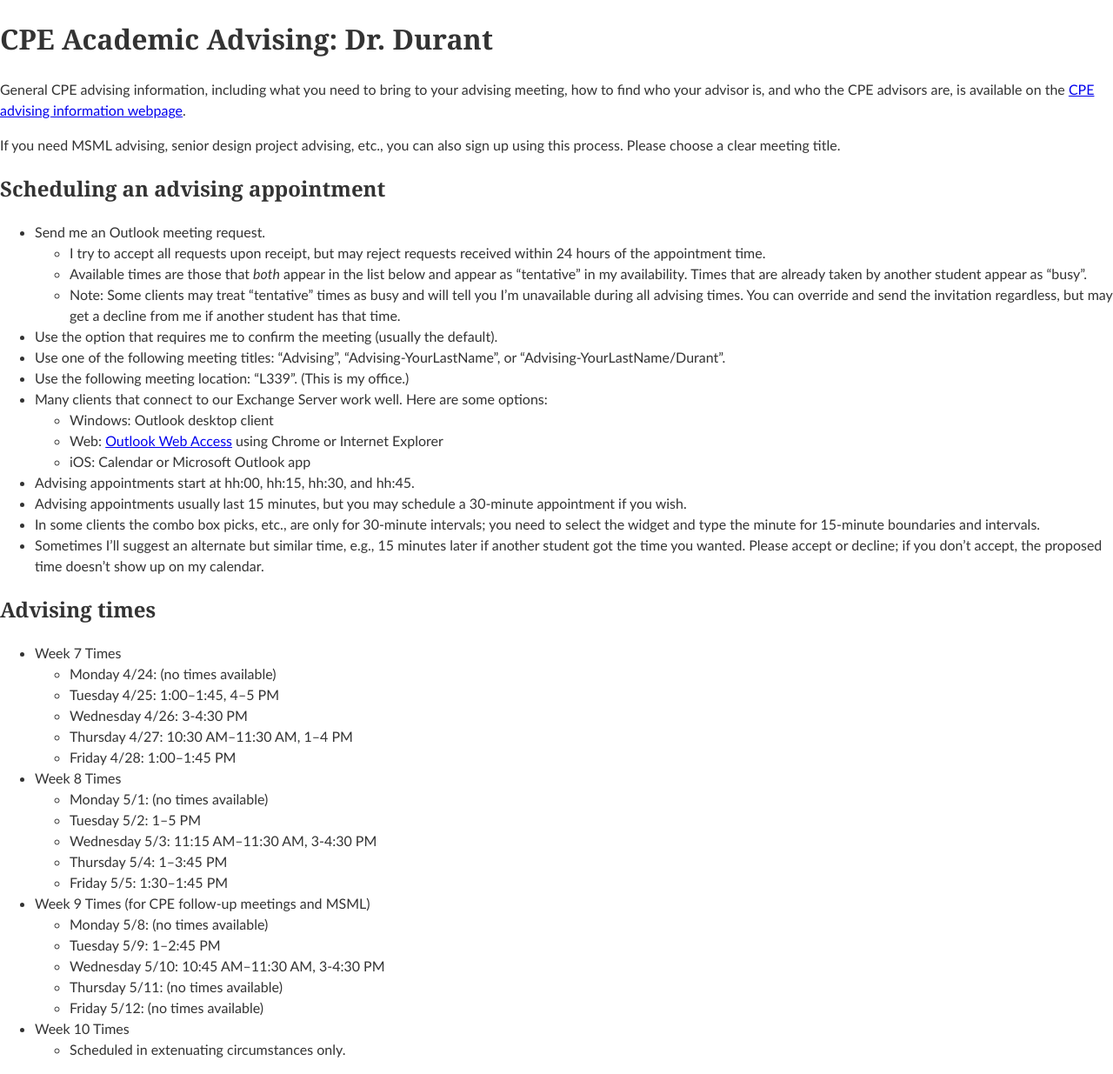
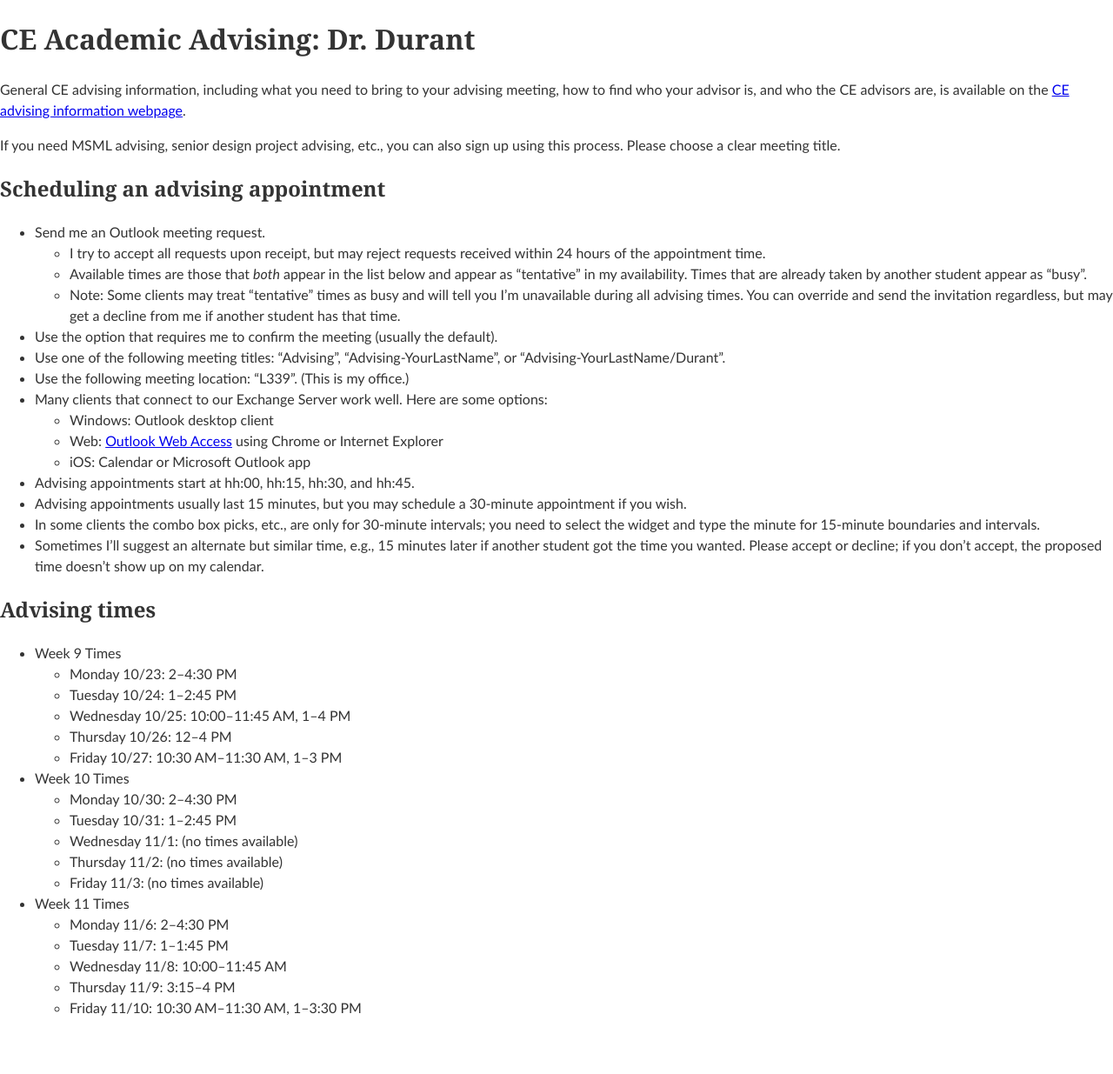
Before and after one commit to edurant/edurant.github.io, a Jekyll site: the page built from advising/durant.md, in a window 1280 px wide. Shown: the whole page at 87% size. Built offline with Jekyll 4.4.1, drawn with Linux system fonts in a browser that asks for light colours; our own code applies the rules of GitHub Pages for plain Markdown files; after the commit the page ends 1187 px from its top, so only the background shows below that.

Commit message:
fall, 2023 advising times

```diff
--- a/advising/durant.md
+++ b/advising/durant.md
@@ -1,9 +1,9 @@
 ---
-title: "CPE Academic Advising: Dr. Durant"
+title: "CE Academic Advising: Dr. Durant"
 ---
 
-General CPE advising information, including what you need to bring to your advising meeting, how to find who your advisor is, and who the CPE advisors are, is available on the
-[CPE advising information webpage](./).
+General CE advising information, including what you need to bring to your advising meeting, how to find who your advisor is, and who the CE advisors are, is available on the
+[CE advising information webpage](./).
 
 If you need MSML advising, senior design project advising, etc., you can also sign up using this process. Please choose a clear meeting title.
 
@@ -27,26 +27,23 @@ If you need MSML advising, senior design project advising, etc., you can also si
 
 ## Advising times
 
-* Week 7 Times
-  * Monday 4/24: (no times available)
-  * Tuesday 4/25: 1:00–1:45, 4–5 PM
-  * Wednesday 4/26: 3-4:30 PM
-  * Thursday 4/27: 10:30 AM–11:30 AM, 1–4 PM
-  * Friday 4/28: 1:00–1:45 PM
-
-* Week 8 Times
-  * Monday 5/1: (no times available)
-  * Tuesday 5/2: 1–5 PM
-  * Wednesday 5/3: 11:15 AM–11:30 AM, 3-4:30 PM
-  * Thursday 5/4: 1–3:45 PM
-  * Friday 5/5: 1:30–1:45 PM
-
-* Week 9 Times (for CPE follow-up meetings and MSML)
-  * Monday 5/8: (no times available)
-  * Tuesday 5/9: 1–2:45 PM
-  * Wednesday 5/10: 10:45 AM–11:30 AM, 3-4:30 PM
-  * Thursday 5/11: (no times available)
-  * Friday 5/12: (no times available)
+* Week 9 Times
+  * Monday 10/23: 2–4:30 PM
+  * Tuesday 10/24: 1–2:45 PM
+  * Wednesday 10/25: 10:00–11:45 AM, 1–4 PM
+  * Thursday 10/26: 12–4 PM
+  * Friday 10/27: 10:30 AM–11:30 AM, 1–3 PM
 
 * Week 10 Times
-  * Scheduled in extenuating circumstances only.
+  * Monday 10/30: 2–4:30 PM
+  * Tuesday 10/31: 1–2:45 PM
+  * Wednesday 11/1: (no times available)
+  * Thursday 11/2: (no times available)
+  * Friday 11/3: (no times available)
+
+* Week 11 Times
+  * Monday 11/6: 2–4:30 PM
+  * Tuesday 11/7: 1–1:45 PM
+  * Wednesday 11/8: 10:00–11:45 AM
+  * Thursday 11/9: 3:15–4 PM
+  * Friday 11/10: 10:30 AM–11:30 AM, 1–3:30 PM
```
